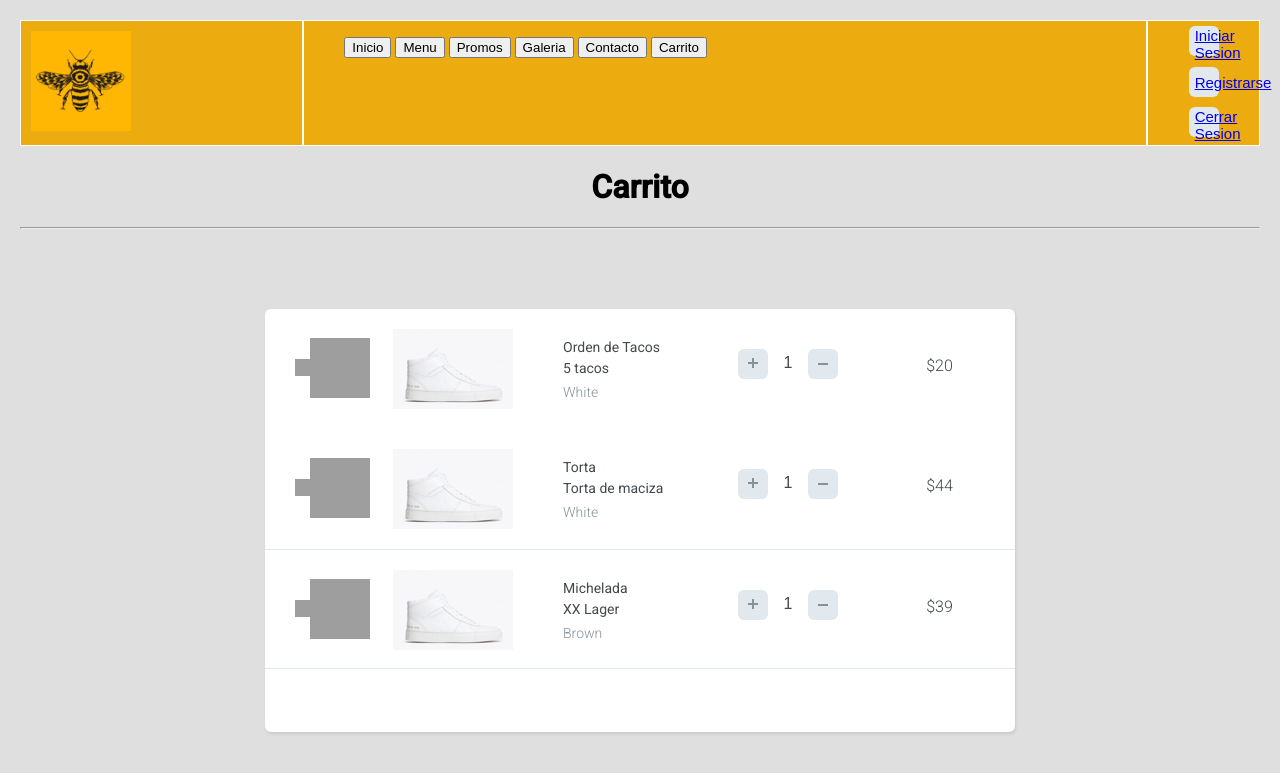
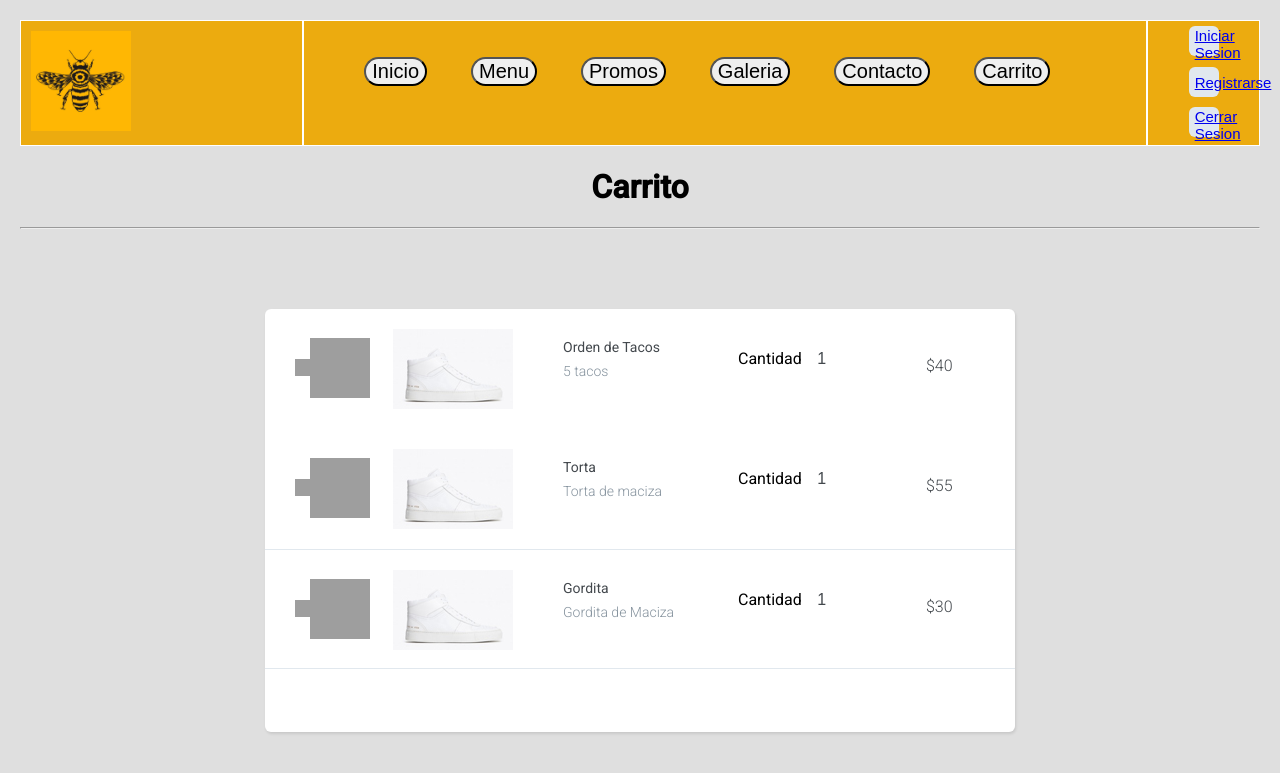
Before and after one commit to srodzav/Pagina-Web, a PHP site: page /proyecto/Views/php/carrito.php in a window 1280 px wide. Shown: the top 773 px of the page. Run offline with PHP 8.4, Linux system fonts and the light colour scheme; grey boxes are pictures that could not be loaded.

Commit message:
Cambios a los archivos php

```diff
--- a/Views/php/carrito.php
+++ b/Views/php/carrito.php
@@ -30,18 +30,12 @@
             <div class="description">
                 <span>Orden de Tacos</span>
                 <span>5 tacos</span>
-                <span>White</span>
             </div>
             <div class="quantity">
-                <button class="plus-btn" type="button" name="button">
-                    <img src="../images/plus.svg" alt="" />
-                </button>
+                <span>Cantidad</span>
                 <input type="text" name="name" value="1">
-                <button class="minus-btn" type="button" name="button">
-                    <img src="../images/minus.svg" alt="" />
-                </button>
             </div>
-            <div class="total-price">$20</div>
+            <div class="total-price">$40</div>
         </div>
         <!-- Product #2 -->
         <div class="item">
@@ -55,18 +49,12 @@
             <div class="description">
                 <span>Torta</span>
                 <span>Torta de maciza</span>
-                <span>White</span>
             </div>
             <div class="quantity">
-                <button class="plus-btn" type="button" name="button">
-                    <img src="../images/plus.svg" alt="" />
-                </button>
+                <span>Cantidad</span>
                 <input type="text" name="name" value="1">
-                <button class="minus-btn" type="button" name="button">
-                    <img src="../images/minus.svg" alt="" />
-                </button>
             </div>
-            <div class="total-price">$44</div>
+            <div class="total-price">$55</div>
         </div>
         <!-- Product #3 -->
         <div class="item">
@@ -78,20 +66,14 @@
                 <img src="../images/comida/prueba.jpg" alt="" />
             </div>
             <div class="description">
-                <span>Michelada</span>
-                <span>XX Lager</span>
-                <span>Brown</span>
+                <span>Gordita</span>
+                <span>Gordita de Maciza</span>
             </div>
             <div class="quantity">
-                <button class="plus-btn" type="button" name="button">
-                    <img src="../images/plus.svg" alt="" />
-                </button>
+                <span>Cantidad</span>
                 <input type="text" name="name" value="1">
-                <button class="minus-btn" type="button" name="button">
-                    <img src="../images/minus.svg" alt="" />
-                </button>
             </div>
-            <div class="total-price">$39</div>
+            <div class="total-price">$30</div>
         </div>
     </div>
 
@@ -141,7 +123,40 @@
             <div class="total-price">$40</div>
         </div>
     </div> -->
-    <script src="/PROYECTO/Views/js/app.js"></script>
-    <script src="/PROYECTO/Views/js/carrito.js"></script>
+
+    <!-- <script type="text/javascript">
+        var minus = document.getElementById("minus-btn");
+        var plus = document.getElementById("plus-btn");
+
+        minus.on('click', function(e) {
+            e.preventDefault();
+            var $this = $(this);
+            var $input = $this.closest('div').find('input');
+            var value = parseInt($input.val());
+            if (value > 1) {
+                value = value - 1;
+            } else {
+                value = 0;
+            }
+            $input.val(value);
+        });
+
+        plus.on('click', function(e) {
+            e.preventDefault();
+            var $this = $(this);
+            var $input = $this.closest('div').find('input');
+            var value = parseInt($input.val());
+            if (value < 100) {
+                value = value + 1;
+            } else {
+                value =100;
+            }
+            $input.val(value);
+        });
+
+        $('.like-btn').on('click', function() {
+            $(this).toggleClass('is-active');
+        });
+    </script> -->
 </body>
 </html>
--- a/Views/php/header.php
+++ b/Views/php/header.php
@@ -4,19 +4,19 @@
     </div>
     <div class="w-75 border bcolor">
         <ul class="menu"><a href=""></a>
-            <li><a href="/PROYECTO/index.php"><button>Inicio</button></a></li>
-            <li><a href="/PROYECTO/Views/php/menu.php"><button>Menu</button></a></li>
-            <li><a href="/PROYECTO/Views/php/promos.php"><button>Promos</button></a></li>
-            <li><a href="/PROYECTO/Views/php/galeria.php"><button>Galeria</button></a></li>
-            <li><a href="/PROYECTO/Views/php/contacto.php"><button>Contacto</button></a></li>
-            <li><a href="/PROYECTO/Views/php/carrito.php"><button>Carrito</button></a></li>
+            <li><a href="/PROYECTO/index.php"><button class="buttonhdr">Inicio</button></a></li>
+            <li><a href="/PROYECTO/Views/php/menu.php"><button class="buttonhdr">Menu</button></a></li>
+            <li><a href="/PROYECTO/Views/php/promos.php"><button class="buttonhdr">Promos</button></a></li>
+            <li><a href="/PROYECTO/Views/php/galeria.php"><button class="buttonhdr">Galeria</button></a></li>
+            <li><a href="/PROYECTO/Views/php/contacto.php"><button class="buttonhdr">Contacto</button></a></li>
+            <li><a href="/PROYECTO/Views/php/carrito.php"><button class="buttonhdr">Carrito</button></a></li>
         </ul>
     </div>
     <div class="border loggin bcolor">
-        <button class="btnmenu-form"><a href="/PROYECTO/Views/php/login.php">Iniciar Sesion</a></button>
+        <button class="btnmenu-form buttonhdr"><a href="/PROYECTO/Views/php/login.php">Iniciar Sesion</a></button>
         <br>
-        <button class="btnmenu-form"><a href="/PROYECTO/Views/php/registrarse.php">Registrarse</a></button>
+        <button class="btnmenu-form buttonhdr"><a href="/PROYECTO/Views/php/registrarse.php">Registrarse</a></button>
         <br>
-        <button class="btnmenu-form"><a href="/PROYECTO/Views/php/login.php?cerrar_sesion">Cerrar Sesion</a></button>
+        <button class="btnmenu-form buttonhdr"><a href="/PROYECTO/Views/php/login.php?cerrar_sesion">Cerrar Sesion</a></button>
     </div>
 </div>
```
Also changed, not shown: Views/php/contacto.php (+6 -6 lines).
